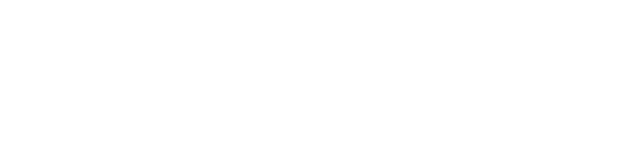
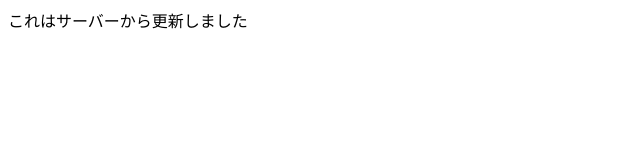
Before and after one commit to myouyasu/flatphptest, a plain HTML site: page index.html in a window 1280 px wide. Shown: the whole page, without its empty margins (0-640 px from the left). Drawn offline with Linux system fonts and the light colour scheme.

Commit message:
server commit test#

```diff
--- a/index.html
+++ b/index.html
@@ -7,6 +7,6 @@
     <link rel="stylesheet" href="">
 </head>
 <body>
-
+これはサーバーから更新しました
 </body>
 </html>
```
